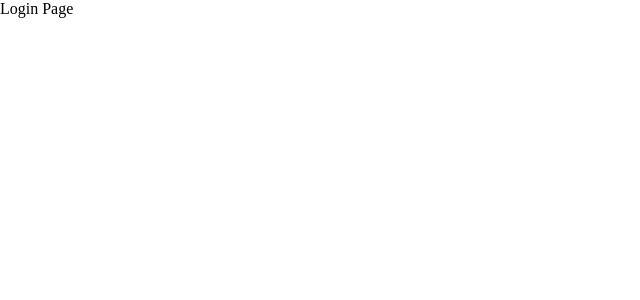
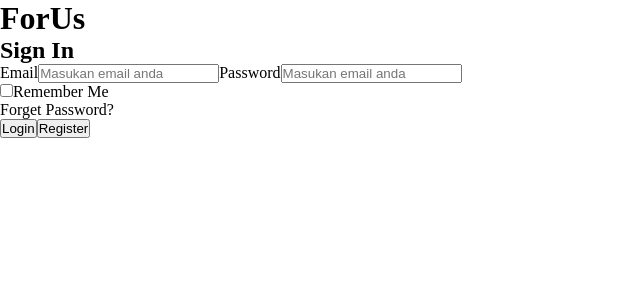
Before and after one commit to denbahrul/forus-capstone-project, a React (Create React App) app: page /login in a window 1280 px wide. Shown: the top 300 px of the page, without its empty margins (0-640 px from the left). Built offline with nearby package versions, Linux system fonts and the light colour scheme; no server answers.

Commit message:
added login feature

```diff
--- a/package.json
+++ b/package.json
@@ -6,6 +6,7 @@
     "@testing-library/jest-dom": "^5.16.5",
     "@testing-library/react": "^13.4.0",
     "@testing-library/user-event": "^13.5.0",
+    "axios": "^1.2.0",
     "prop-types": "^15.8.1",
     "react": "^18.2.0",
     "react-dom": "^18.2.0",
--- a/src/components/App.js
+++ b/src/components/App.js
@@ -2,12 +2,14 @@ import React from "react";
 import { Routes, Route } from "react-router-dom";
 import RegisterPage from "../pages/RegisterPage";
 import LoginPage from "../pages/LoginPage";
+import AddPage from "../pages/addPage";
 
 function App() {
   return (
     <Routes>
       <Route path="/" element={<RegisterPage />} />
       <Route path="/login" element={<LoginPage />} />
+      <Route path="/addArgument" element={<AddPage />} />
     </Routes>
   );
 }
--- a/src/pages/LoginPage.js
+++ b/src/pages/LoginPage.js
@@ -1,7 +1,60 @@
-import React from "react";
+import React, { useEffect, useState } from "react";
+import "../styles/login.css";
+import { getUser } from "../utils/api";
 
 function LoginPage() {
-  return <div>Login Page</div>;
+  const [listUser, setListUser] = useState([]);
+  const [input, setInput] = useState({
+    email: "",
+    password: "",
+  });
+
+  useEffect(() => {
+    getUser().then((data) => setListUser(data));
+  }, []);
+
+  const handleLogin = (e) => {
+    e.preventDefault();
+    for (let x of listUser) {
+      if (x.email === input.email && x.password === input.password) {
+        return alert("Login Succes");
+      } else if (listUser.indexOf(x) === listUser.length - 1) {
+        return alert("Login Gagal!");
+      }
+    }
+  };
+
+  console.log(input);
+
+  return (
+    <div>
+      <form className="formLogin" onSubmit={handleLogin}>
+        <div>
+          <h1>ForUs</h1>
+          <h2>Sign In</h2>
+        </div>
+
+        <label>Email</label>
+        <input type="email" className="form-control" placeholder="Masukan email anda" required name="email" onChange={(e) => setInput({ ...input, email: e.target.value })} />
+        <label>Password</label>
+        <input type="password" className="form-control" placeholder="Masukan email anda" required name="password" onChange={(e) => setInput({ ...input, password: e.target.value })} />
+
+        <div className="check-label">
+          <input type="checkbox" className="check-label" id="exampleCheck1" />
+          <label className="check-label" for="exampleCheck1">
+            Remember Me
+          </label>
+        </div>
+        <div>
+          <span>Forget Password?</span>
+        </div>
+        <button className="button" type="submit">
+          Login
+        </button>
+        <button>Register</button>
+      </form>
+    </div>
+  );
 }
 
 export default LoginPage;
--- a/src/utils/api.js
+++ b/src/utils/api.js
@@ -9,6 +9,10 @@ async function addUser(user) {
     body: JSON.stringify(user),
   }).then((response) => response.json());
 }
+
+const getUser = () => {
+  return fetch("https://63660b33046eddf1baf77f68.mockapi.io/api/v1/user").then((res) => res.json());
+};
 
 async function addArgument({ title, argument, instansi, sumber, kategori }) {
     const response = await fetch(`${BASE_URL}/user/1/post`, {
@@ -28,4 +32,4 @@ async function addArgument({ title, argument, instansi, sumber, kategori }) {
     return { error: false, data: responseJson.data };
   }
 
-export { addArgument, addUser };
+export { addArgument, addUser, getUser };
```
Also changed, not shown: src/styles/login-page.css (deleted), src/styles/login.css (added), 1 other file (tests, documents, lock files or other folders).
